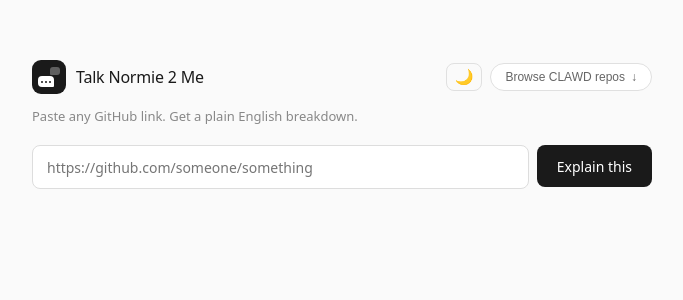
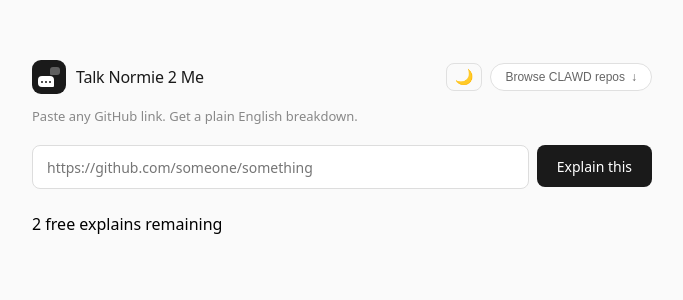
Before and after one commit to ZeitgeistJones/Talk-Normie-2-Me, a Next.js app: page / in a window 1280 px wide. Shown: the top 300 px of the page, without its empty margins (298-981 px from the left). Built offline with nearby package versions, Linux system fonts and the light colour scheme.

Commit message:
Update page.tsx

```diff
--- a/app/page.tsx
+++ b/app/page.tsx
@@ -20,6 +20,8 @@
   HTML: '#ef4444',
 };
 
+const FREE_LIMIT = 2;
+
 export default function Home() {
   const [url, setUrl] = useState('');
   const [loading, setLoading] = useState(false);
@@ -31,7 +33,14 @@
   const [activeRepo, setActiveRepo] = useState('');
   const [search, setSearch] = useState('');
   const [dark, setDark] = useState(false);
+  const [useCount, setUseCount] = useState(0);
+  const [showWall, setShowWall] = useState(false);
   const cache: Record<string, any> = {};
+
+  useEffect(() => {
+    const stored = parseInt(localStorage.getItem('tn2m_uses') || '0');
+    setUseCount(stored);
+  }, []);
 
   useEffect(() => {
     if (browseOpen && repos.length === 0) {
@@ -60,8 +69,19 @@
   async function handleSubmit(repoUrl?: string) {
     const target = repoUrl || url;
     if (!target.trim()) return;
+
+    if (useCount >= FREE_LIMIT) {
+      setShowWall(true);
+      return;
+    }
+
     if (cache[target]) { setResult(cache[target]); return; }
     setLoading(true); setError(''); setResult(null);
+
+    const newCount = useCount + 1;
+    setUseCount(newCount);
+    localStorage.setItem('tn2m_uses', String(newCount));
+
     try {
       const res = await fetch('/api/explain', {
         method: 'POST',
@@ -89,8 +109,6 @@
       .filter((s: string[]) => s.length > 0)
       .map((s: string[]) => s.join(' '))
     : [];
-
-  const c = dark ? 'd' : 'l';
 
   return (
     <main className={dark ? styles.mainDark : styles.mainLight}>
@@ -130,6 +148,12 @@
           {dark ? 'Still plain English, just darker.' : 'Paste any GitHub link. Get a plain English breakdown.'}
         </p>
 
+        {browseOpen && (
+          <p className={dark ? styles.clawdHintDark : styles.clawdHintLight}>
+            CLAWD repos include context on why each build matters for token holders — not just what it does.
+          </p>
+        )}
+
         <div className={styles.searchRow}>
           <input
             className={dark ? styles.inputDark : styles.inputLight}
@@ -144,7 +168,18 @@
           </button>
         </div>
 
-        {browseOpen && (
+        {showWall && (
+          <div className={dark ? styles.wallDark : styles.wallLight}>
+            <p className={dark ? styles.wallTextDark : styles.wallTextLight}>
+              Two explains. That's the free tier. Grab 10M CLAWD, connect your wallet, and get back to talking normie.
+            </p>
+            <button className={dark ? styles.wallBtnDark : styles.wallBtnLight} disabled>
+              Connect wallet — coming soon
+            </button>
+          </div>
+        )}
+
+        {browseOpen && !showWall && (
           <div className={dark ? styles.browsePanelDark : styles.browsePanelLight}>
             <div className={dark ? styles.browseHeaderDark : styles.browseHeaderLight}>
               <span className={dark ? styles.browseTitleDark : styles.browseTitleLight}>
@@ -182,7 +217,7 @@
         {error && <div className={dark ? styles.errorDark : styles.errorLight}>{error}</div>}
         {loading && <div className={dark ? styles.thinkingDark : styles.thinkingLight}>Thinking...</div>}
 
-        {result && (
+        {result && !showWall && (
           <div className={dark ? styles.resultDark : styles.resultLight}>
             <div className={dark ? styles.resultTopDark : styles.resultTopLight}>
               <span className={dark ? styles.resultNameDark : styles.resultNameLight}>{result.meta?.name}</span>
@@ -206,6 +241,12 @@
           </div>
         )}
 
+        {!showWall && (
+          <p className={dark ? styles.counterDark : styles.counterLight}>
+            {FREE_LIMIT - useCount > 0 ? `${FREE_LIMIT - useCount} free explain${FREE_LIMIT - useCount === 1 ? '' : 's'} remaining` : ''}
+          </p>
+        )}
+
       </div>
     </main>
   );
```
